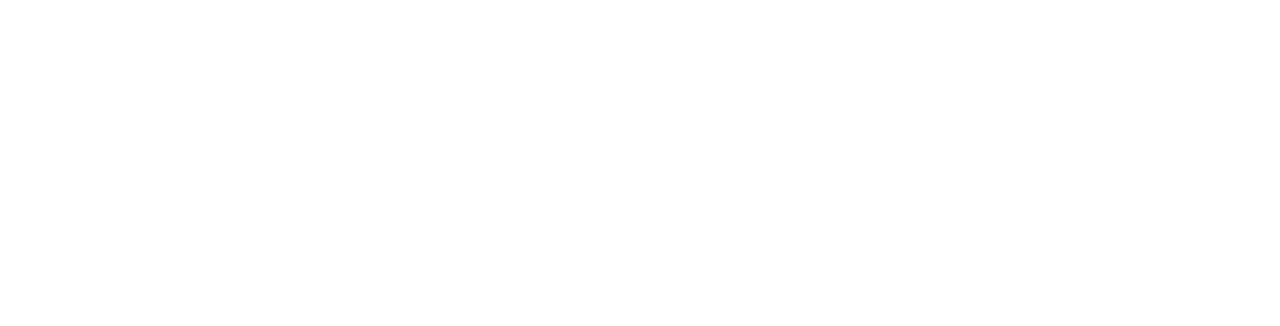
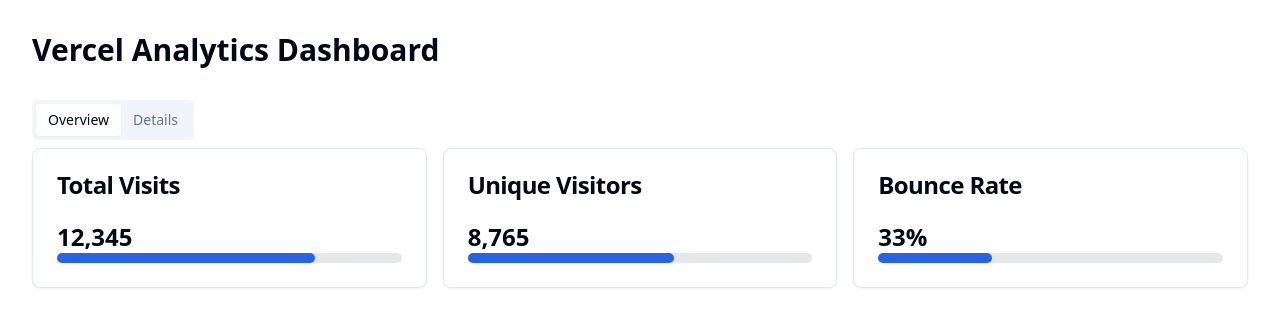
Before and after one commit to GPT-Engineer-App/insightful-vercel, a React (Vite) app: page / in a window 1280 px wide. Shown: the top 326 px of the page. Built offline with nearby package versions, Linux system fonts and the light colour scheme.

Commit message:
Create initial layout for Vercel Analytics Dashboard with overview and details tabs.

```diff
--- a/src/pages/Index.jsx
+++ b/src/pages/Index.jsx
@@ -1,9 +1,80 @@
-// Update this page (the content is just a fallback if you fail and example)
+import React from "react";
+import { Card, CardContent, CardHeader, CardTitle } from "@/components/ui/card";
+import { Tabs, TabsContent, TabsList, TabsTrigger } from "@/components/ui/tabs";
+import { Table, TableBody, TableCell, TableHead, TableHeader, TableRow } from "@/components/ui/table";
+
 
 const Index = () => {
   return (
-    <div className="h-screen w-screen flex items-center justify-center">
-      {/* Update with components here */}
+    <div className="p-8">
+      <h1 className="text-3xl font-bold mb-8">Vercel Analytics Dashboard</h1>
+      <Tabs defaultValue="overview" className="w-full">
+        <TabsList>
+          <TabsTrigger value="overview">Overview</TabsTrigger>
+          <TabsTrigger value="details">Details</TabsTrigger>
+        </TabsList>
+        <TabsContent value="overview">
+          <div className="grid grid-cols-1 md:grid-cols-2 lg:grid-cols-3 gap-4">
+            <Card>
+              <CardHeader>
+                <CardTitle>Total Visits</CardTitle>
+              </CardHeader>
+              <CardContent>
+                <p className="text-2xl font-bold">12,345</p>
+                <div className="w-full bg-gray-200 rounded-full h-2.5 dark:bg-gray-700">
+                  <div className="bg-blue-600 h-2.5 rounded-full" style={{ width: '75%' }}></div>
+                </div>
+              </CardContent>
+            </Card>
+            <Card>
+              <CardHeader>
+                <CardTitle>Unique Visitors</CardTitle>
+              </CardHeader>
+              <CardContent>
+                <p className="text-2xl font-bold">8,765</p>
+                <div className="w-full bg-gray-200 rounded-full h-2.5 dark:bg-gray-700">
+                  <div className="bg-blue-600 h-2.5 rounded-full" style={{ width: '60%' }}></div>
+                </div>
+              </CardContent>
+            </Card>
+            <Card>
+              <CardHeader>
+                <CardTitle>Bounce Rate</CardTitle>
+              </CardHeader>
+              <CardContent>
+                <p className="text-2xl font-bold">33%</p>
+                <div className="w-full bg-gray-200 rounded-full h-2.5 dark:bg-gray-700">
+                  <div className="bg-blue-600 h-2.5 rounded-full" style={{ width: '33%' }}></div>
+                </div>
+              </CardContent>
+            </Card>
+          </div>
+        </TabsContent>
+        <TabsContent value="details">
+          <Table>
+            <TableHeader>
+              <TableRow>
+                <TableHead>Metric</TableHead>
+                <TableHead>Value</TableHead>
+              </TableRow>
+            </TableHeader>
+            <TableBody>
+              <TableRow>
+                <TableCell>Total Visits</TableCell>
+                <TableCell>12,345</TableCell>
+              </TableRow>
+              <TableRow>
+                <TableCell>Unique Visitors</TableCell>
+                <TableCell>8,765</TableCell>
+              </TableRow>
+              <TableRow>
+                <TableCell>Bounce Rate</TableCell>
+                <TableCell>33%</TableCell>
+              </TableRow>
+            </TableBody>
+          </Table>
+        </TabsContent>
+      </Tabs>
     </div>
   );
 };
```
